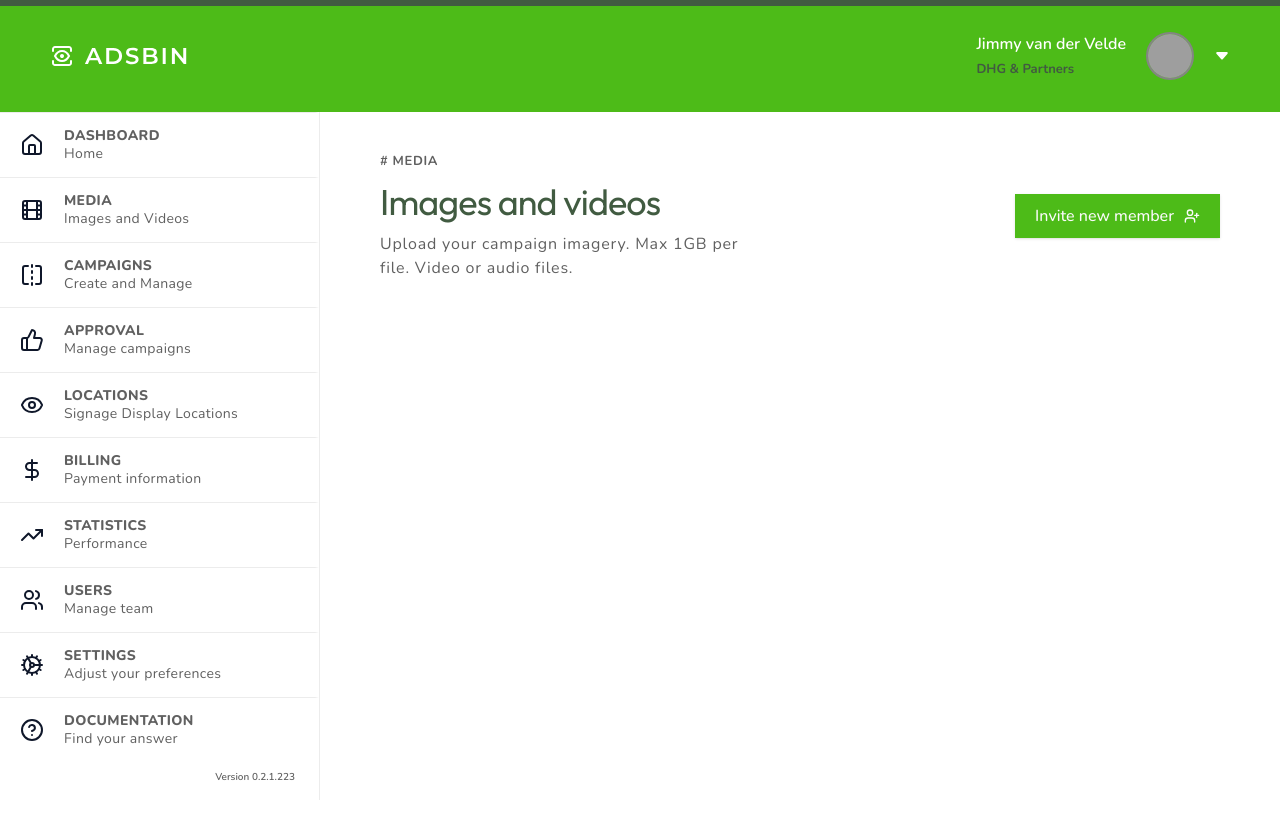
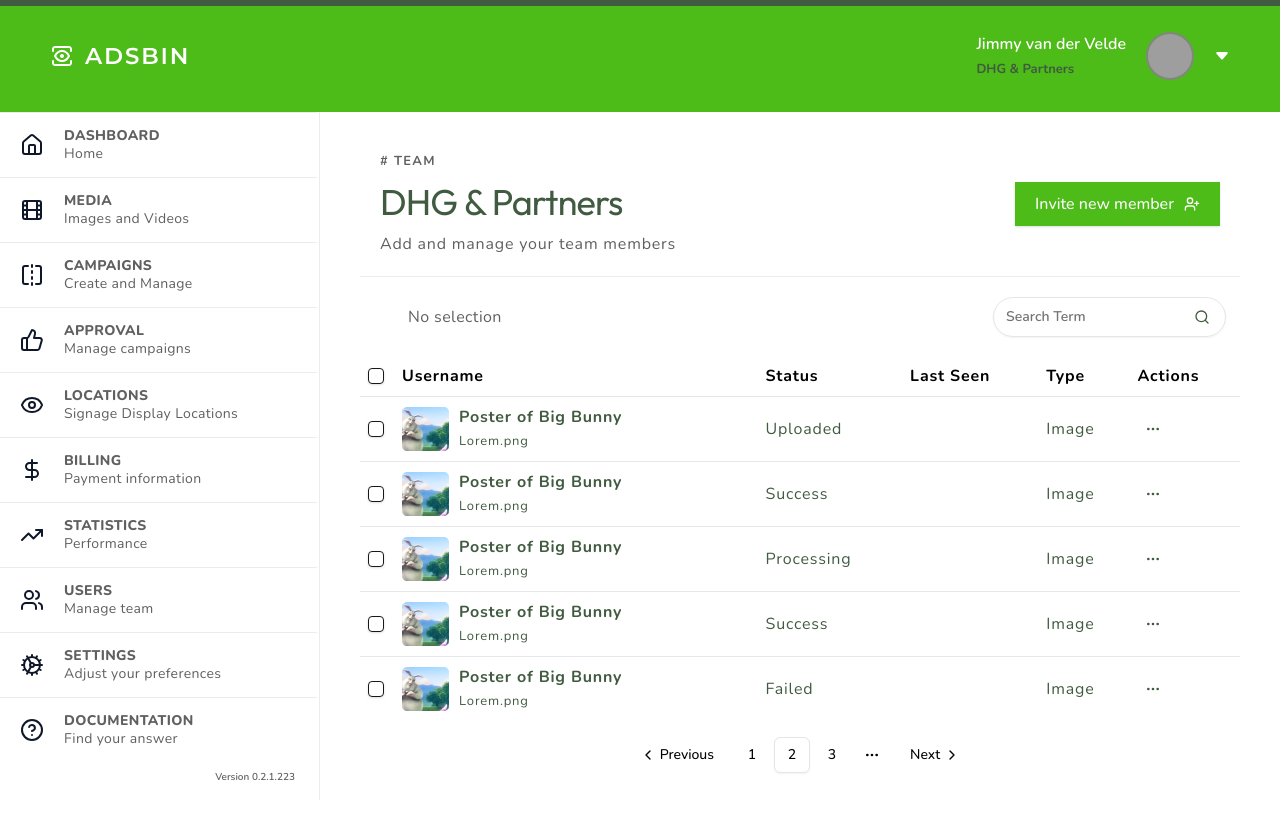
Before and after one commit to puneet93/adsbin-nextjs, a Next.js app: page /team-management in a window 1280 px wide. Built offline with nearby package versions, Linux system fonts and the light colour scheme; grey boxes are pictures that could not be loaded.

Commit message:
update components

```diff
--- a/src/components/Datatable.tsx
+++ b/src/app/media/components/DataTable.tsx
@@ -24,8 +24,8 @@ import {
   TableHeader,
   TableRow,
 } from "@/components/ui/table"
-import { PaginationUI } from "./Pagination"
-import ActionDropdown from "./ActionDropdown"
+import { PaginationUI } from "../../../components/Pagination"
+import ActionDropdown from "../../../components/ActionDropdown"
 
 const data: Payment[] = [
   {
--- a/src/app/media/components/MediaDetails.tsx
+++ b/src/app/media/components/MediaDetails.tsx
@@ -1,7 +1,7 @@
+import FileDetailHeader from "@/components/FileDetailHeader";
+import FileDetailItems from "@/components/fileDetailItems";
+import Preview from "@/components/Preview";
 import { X } from "lucide-react";
-import Preview from "../../../components/Preview";
-import FileDetailHeader from "../../../components/FileDetailHeader";
-import FileDetailItems from "../../../components/FileDetailItems";
 
 export default function MediaDetails(){
     return(
--- a/src/app/media/components/MediaPage.tsx
+++ b/src/app/media/components/MediaPage.tsx
@@ -1,4 +1,3 @@
-import { DataTable } from "@/components/DataTable"
 import { Button } from "@/components/ui/button"
 import {
     DropdownMenu,
@@ -8,6 +7,7 @@ import {
   } from "@/components/ui/dropdown-menu"
 import { Input } from "@/components/ui/input"
 import { Ellipsis, Search } from "lucide-react"
+import { DataTable } from "./DataTable"
 
 export default function MediaData(){
     return(
--- a/src/app/media/page.tsx
+++ b/src/app/media/page.tsx
@@ -7,7 +7,7 @@ import { Upload } from "lucide-react";
 export default function page(){
     return(
         <LayoutSidebar>
-            <Information>
+            <Information label="Media" title="Images and videos" content="Upload your campaign imagery. Max 1GB per file. Video or audio files.">
                 <Button className="py-2.5 px-5 text-base gap-2.5 h-auto bg-green rounded-none">Upload new File <Upload className="w-4 h-4" /></Button>
             </Information>
             <MediaData />
--- /dev/null
+++ b/src/app/team-management/components/DataTable.tsx
@@ -0,0 +1,261 @@
+"use client"
+
+import * as React from "react"
+import {
+  ColumnDef,
+  ColumnFiltersState,
+  SortingState,
+  VisibilityState,
+  flexRender,
+  getCoreRowModel,
+  getFilteredRowModel,
+  getPaginationRowModel,
+  getSortedRowModel,
+  useReactTable,
+} from "@tanstack/react-table"
+
+import { Checkbox } from "@/components/ui/checkbox"
+
+import {
+  Table,
+  TableBody,
+  TableCell,
+  TableHead,
+  TableHeader,
+  TableRow,
+} from "@/components/ui/table"
+import { PaginationUI } from "../../../components/Pagination"
+import ActionDropdown from "../../../components/ActionDropdown"
+
+const data: Payment[] = [
+  {
+    id: "m5gr84i9",
+    amount: 316,
+    status: "Uploaded",
+    email: "ken99@yahoo.com",
+    img: '/image-1.png',
+    title: 'Poster of Big Bunny',
+    name: 'Lorem.png',
+    type: 'Image',
+    size: '240kb',
+    actions: ''
+  },
+  {
+    id: "3u1reuv4",
+    amount: 242,
+    status: "success",
+    email: "Abe45@gmail.com",
+    img: '/image-1.png',
+    title: 'Poster of Big Bunny',
+    name: 'Lorem.png',
+    type: 'Image',
+    size: '240kb',
+    actions: ''
+  },
+  {
+    id: "derv1ws0",
+    amount: 837,
+    status: "processing",
+    email: "Monserrat44@gmail.com",
+    img: '/image-1.png',
+    title: 'Poster of Big Bunny',
+    name: 'Lorem.png',
+    type: 'Image',
+    size: '240kb',
+    actions: ''
+  },
+  {
+    id: "5kma53ae",
+    amount: 874,
+    status: "success",
+    email: "Silas22@gmail.com",
+    img: '/image-1.png',
+    title: 'Poster of Big Bunny',
+    name: 'Lorem.png',
+    type: 'Image',
+    size: '240kb',
+    actions: ''
+  },
+  {
+    id: "bhqecj4p",
+    amount: 721,
+    status: "failed",
+    email: "carmella@hotmail.com",
+    img: '/image-1.png',
+    title: 'Poster of Big Bunny',
+    name: 'Lorem.png',
+    type: 'Image',
+    size: '240kb',
+    actions: ''
+  },
+]
+
+export type Payment = {
+  id: string
+  amount: number
+  status: "pending" | "processing" | "success" | "failed" | "Uploaded"
+  email: string,
+  type: string,
+  size: string,
+  actions: string,
+  img: string,
+    title: string,
+    name: string
+}
+
+export const columns: ColumnDef<Payment>[] = [
+  {
+    id: "select",
+    header: ({ table }) => (
+      <Checkbox
+        checked={
+          table.getIsAllPageRowsSelected() ||
+          (table.getIsSomePageRowsSelected() && "indeterminate")
+        }
+        onCheckedChange={(value: any) => table.toggleAllPageRowsSelected(!!value)}
+        aria-label="Select all"
+      />
+    ),
+    cell: ({ row }) => (
+      <Checkbox
+        checked={row.getIsSelected()}
+        onCheckedChange={(value: any) => row.toggleSelected(!!value)}
+        aria-label="Select row"
+      />
+    ),
+    enableSorting: false,
+    enableHiding: false,
+  },
+  {
+    accessorKey: "username",
+    header: "Username",
+    cell: ({ row }) => (
+      <div className="flex items-center gap-2.5 min-w-60">
+        <div><img src={"/image-1.png"} alt={"Title"} width="47" height="44" /></div>
+        <div>
+            <h4 className="text-black text-base font-bold">Poster of Big Bunny</h4>
+            <p className="text-[13px] font-normal">Lorem.png</p>
+        </div>
+        </div>
+    ),
+  },
+  {
+    accessorKey: "status",
+    header: "Status",
+    cell: ({ row }) => (
+      <div className="capitalize">{row.getValue("status")}</div>
+    ),
+  },
+  {
+    accessorKey: "lastseen",
+    header: "Last Seen",
+    cell: ({ row }) => (
+      <div className="capitalize">{row.getValue("size")}</div>
+    ),
+  },
+  {
+    accessorKey: "type",
+    header: "Type",
+    cell: ({ row }) => (
+      <div className="capitalize">{row.getValue("type")}</div>
+    ),
+  },
+  {
+    id: "actions",
+    accessorKey: "sctions",
+    header: "Actions",
+    enableHiding: false,
+    cell: ({ row }) => {
+      const payment = row.original
+
+      return (
+        <ActionDropdown payment={payment} />
+      )
+    },
+  },
+]
+
+export function DataTable() {
+  const [sorting, setSorting] = React.useState<SortingState>([])
+  const [columnFilters, setColumnFilters] = React.useState<ColumnFiltersState>(
+    []
+  )
+  const [columnVisibility, setColumnVisibility] =
+    React.useState<VisibilityState>({})
+  const [rowSelection, setRowSelection] = React.useState({})
+
+  const table = useReactTable({
+    data,
+    columns,
+    onSortingChange: setSorting,
+    onColumnFiltersChange: setColumnFilters,
+    getCoreRowModel: getCoreRowModel(),
+    getPaginationRowModel: getPaginationRowModel(),
+    getSortedRowModel: getSortedRowModel(),
+    getFilteredRowModel: getFilteredRowModel(),
+    onColumnVisibilityChange: setColumnVisibility,
+    onRowSelectionChange: setRowSelection,
+    state: {
+      sorting,
+      columnFilters,
+      columnVisibility,
+      rowSelection,
+    },
+  })
+
+  return (
+    <div className="w-full">
+        <div className="overflow-auto">
+        <Table className="mb-4">
+            <TableHeader>
+                {table.getHeaderGroups().map((headerGroup) => (
+                <TableRow key={headerGroup.id}>
+                    {headerGroup.headers.map((header) => {
+                    return (
+                        <TableHead key={header.id} className="tracking-wider text-base font-bold text-[#000]">
+                        {header.isPlaceholder
+                            ? null
+                            : flexRender(
+                                header.column.columnDef.header,
+                                header.getContext()
+                            )}
+                        </TableHead>
+                    )
+                    })}
+                </TableRow>
+                ))}
+            </TableHeader>
+            <TableBody>
+                {table.getRowModel().rows?.length ? (
+                table.getRowModel().rows.map((row) => (
+                    <TableRow
+                    key={row.id}
+                    data-state={row.getIsSelected() && "selected"}
+                    >
+                    {row.getVisibleCells().map((cell) => (
+                        <TableCell key={cell.id} className="text-black text-base tracking-wider">
+                        {flexRender(
+                            cell.column.columnDef.cell,
+                            cell.getContext()
+                        )}
+                        </TableCell>
+                    ))}
+                    </TableRow>
+                ))
+                ) : (
+                <TableRow>
+                    <TableCell
+                    colSpan={columns.length}
+                    className="h-24 text-center"
+                    >
+                    No results.
+                    </TableCell>
+                </TableRow>
+                )}
+            </TableBody>
+            </Table>
+        </div>
+            <PaginationUI />
+    </div>
+  )
+}
--- /dev/null
+++ b/src/app/team-management/components/TeamDataTable.tsx
@@ -0,0 +1,23 @@
+import { Button } from "@/components/ui/button"
+import { Input } from "@/components/ui/input"
+import { Search } from "lucide-react"
+import { DataTable } from "./DataTable"
+
+export default function TeamDataTable(){
+    return(
+        <div className="border-t border-[#ECECEC]">
+            <div className="md:py-5 md:pr-3.5 md:pl-12 p-4 flex md:flex-row flex-col md:items-center gap-2.5">
+                <div className="flex items-center pr-5 justify-between flex-grow">
+                    <h5 className="text-body text-base tracking-wide">No  selection</h5>
+                </div>
+
+                <form action="/" className="relative">
+                    <Input placeholder="Search Term" className="rounded-full pr-10 font-semibold min-h-10 min-w-56" />
+                    <Button variant={'link'} className="p-0 absolute top-0.5 right-0 min-w-12"><Search color="#415B41" size={32} /></Button>
+                </form>
+            </div>
+
+            <DataTable />
+        </div>
+    )
+}
--- a/src/app/team-management/page.tsx
+++ b/src/app/team-management/page.tsx
@@ -2,13 +2,16 @@ import { Button } from "@/components/ui/button";
 import LayoutSidebar from "../layoutSidebar";
 import Information from "../../components/Information";
 import { UserPlus } from "lucide-react";
+import TeamDataTable from "./components/TeamDataTable";
 
 export default function page(){
     return(
         <LayoutSidebar>
-            <Information >
+            <Information label={'team'} title="DHG & Partners" content="Add and manage your team members">
                 <Button  className="py-2.5 px-5 text-base gap-2.5 h-auto bg-green rounded-none">Invite new member <UserPlus className="w-4 h-4" /></Button>
             </Information>
+
+            <TeamDataTable />
         </LayoutSidebar>
     )
 }
--- a/src/components/ActionDropdown.tsx
+++ b/src/components/ActionDropdown.tsx
@@ -9,7 +9,7 @@ import {
   import { Button } from "@/components/ui/button"
   import { Ellipsis } from "lucide-react"
 
-export default function ActionDropdown({payment}:any){
+export default function ActionDropdown({payment}:{payment:any}){
     return(
         <DropdownMenu>
           <DropdownMenuTrigger asChild>
--- a/src/components/Information.tsx
+++ b/src/components/Information.tsx
@@ -1,15 +1,17 @@
 
 export default function Information({
     children,
+    label, title, content
   }: {
     children: React.ReactNode;
+    label:string; title:string; content:string
   }){
     return(
         <div className="px-5 grid md:grid-cols-2 items-center md:gap-2.5 gap-5 px-5 mb-5">
             <div className="flex flex-col gap-2.5 max-w-xl pr-8 w-full">
-                <h6 className="uppercase text-body tracking-wider text-[13px] font-bold"># Media</h6>
-                <h1 className={`text-black tracking-tight text-4xl font-normal font-outfit`}>Images and videos</h1>
-                <p className="text-base tracking-wider text-body">Upload your campaign imagery. Max 1GB per file. Video or audio files.</p>
+                <h6 className="uppercase text-body tracking-widest text-[13px] font-bold"># {label}</h6>
+                <h1 className={`text-black tracking-tight text-4xl font-normal font-outfit`}>{title}</h1>
+                <p className="text-base tracking-wider text-body">{content}</p>
             </div>
             <div className="text-right">
                 {children}
```
Also changed, not shown: src/app/team-management/components/TeamManagement.tsx (deleted, +0 -39 lines).
